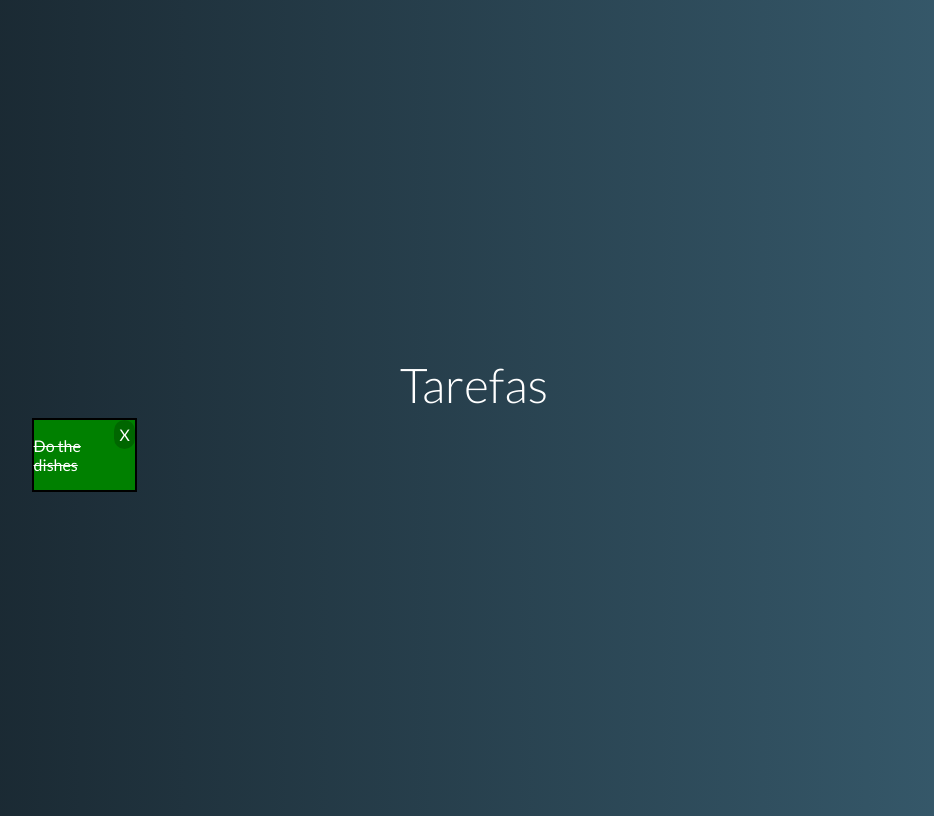
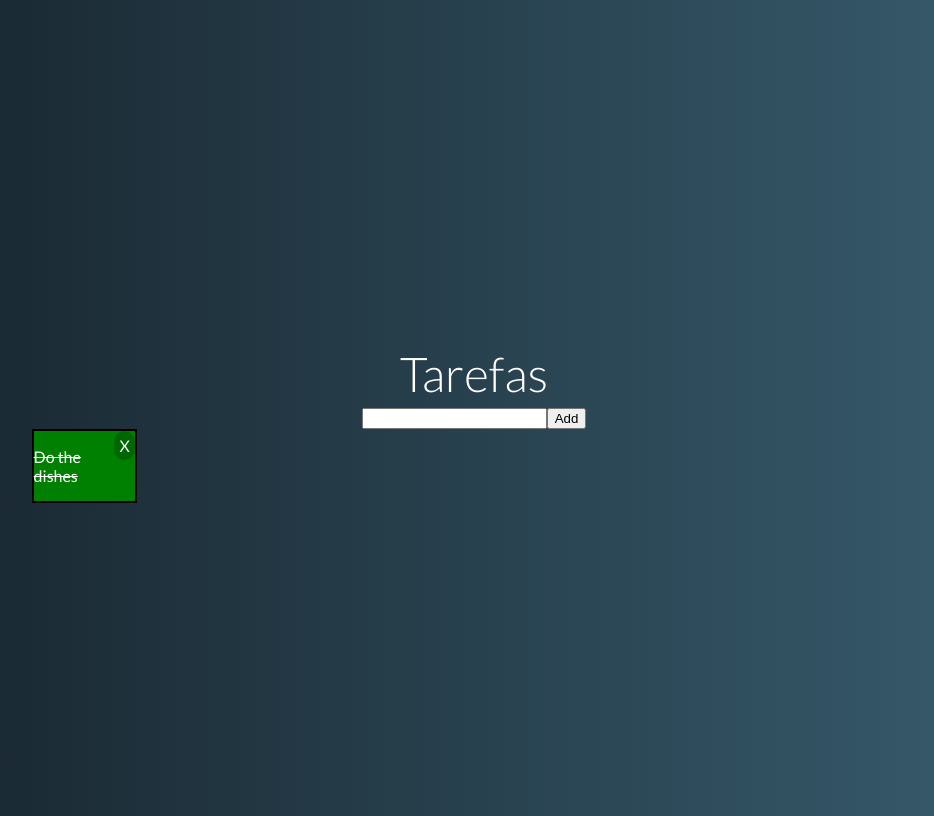
Before and after one commit to joaofelipesus/todo-list-vue-course, a Vue app: page / in a window 1280 px wide. Shown: the whole page, without its empty margins (166-1100 px from the left). Built offline with nearby package versions, Linux system fonts and the light colour scheme.

Commit message:
feat: apply task form component on home.

```diff
--- a/src/App.vue
+++ b/src/App.vue
@@ -1,18 +1,26 @@
 <template>
   <div id="app">
     <h1>Tarefas</h1>
+    <task-form @addTask="handleAddTask"/>
     <task-list :tasks="tasks" />
   </div>
 </template>
 
 <script>
+import TaskForm from './components/TaskForm.vue'
 import TaskList from './components/TaskList.vue'
 
 export default {
-  components: { TaskList },
+  components: { TaskList, TaskForm },
   data () {
     return {
       tasks: [{ description: 'Do the dishes', status: 'done' }]
+    }
+  },
+
+  methods: {
+    handleAddTask (task) {
+      this.tasks.push(task)
     }
   }
 }
```
